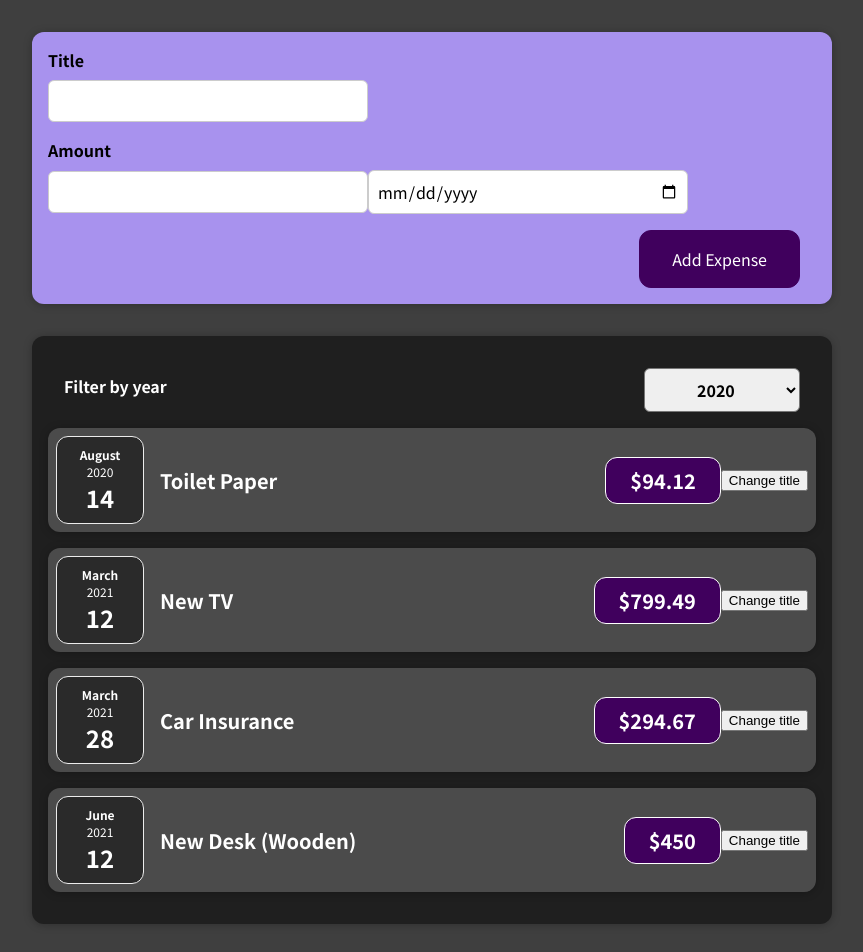
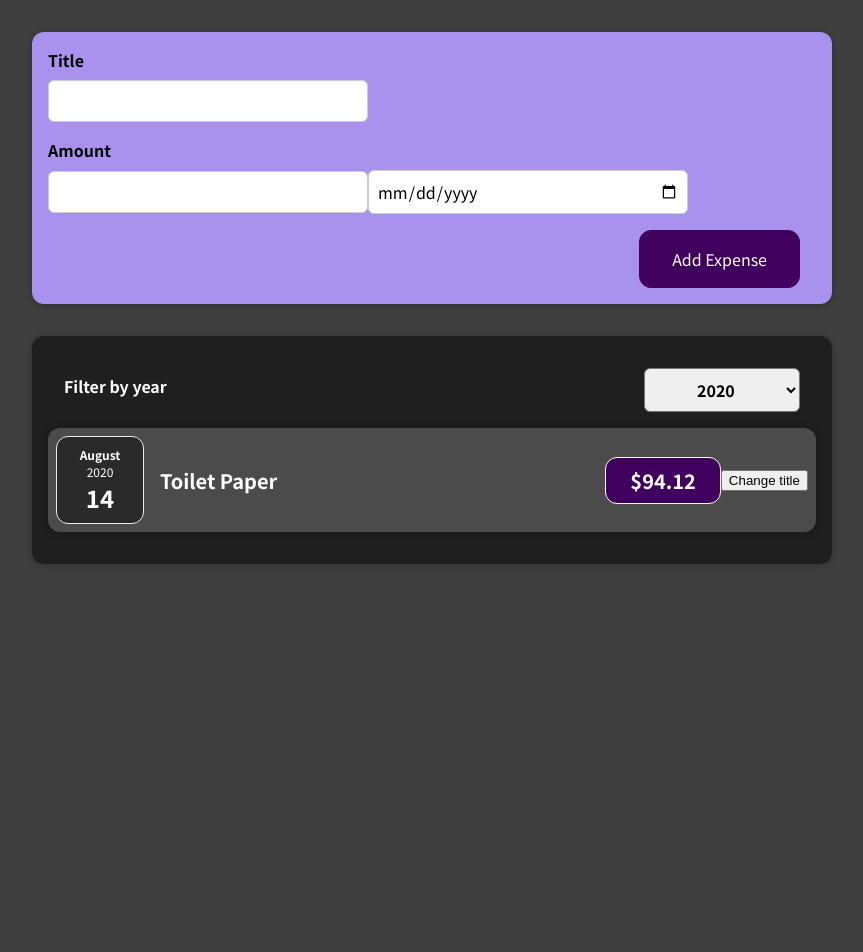
Before and after one commit to romanlesnoy/expenses-tracker-react, a React (Create React App) app in the folder 01-starting-setup/: page / in a window 1280 px wide. Shown: the top 952 px of the page, without its empty margins (208-1071 px from the left). After the commit the page ends 800 px from the top, so only its background shows below. Built offline with nearby package versions, Linux system fonts and the light colour scheme.

Commit message:
add filter functionality

```diff
--- a/01-starting-setup/src/App.js
+++ b/01-starting-setup/src/App.js
@@ -1,10 +1,9 @@
-import React from 'react';
+import React, { useState } from 'react';
 
 import Expenses from './components/Expenses/Expenses';
 import NewExpense from './components/NewExpense/NewExpense';
 
-function App() {
-    const expenses = [
+const initalExpenses = [
     {
         id: 'e1',
         title: 'Toilet Paper',
@@ -31,10 +30,13 @@ function App() {
     },
 ];
 
+function App() {
+    const [expenses, setExpenses] = useState(initalExpenses);
+
     const appExpenseHandler = expense => {
-        console.log("in app js");
-
-        console.log(expense);
+        setExpenses(prevExpenses => {
+            return [expense, ...prevExpenses];
+        });
     };
 
     return (
--- a/01-starting-setup/src/components/Expenses/Expenses.js
+++ b/01-starting-setup/src/components/Expenses/Expenses.js
@@ -8,33 +8,29 @@ import "./Expenses.css";
 function Expenses(props) {
     const [filteredYear, setFilteredYear] = useState("2020");
 
+    const filteredExpenses = props.items.filter((item) =>
+            item.date.getFullYear().toString() === filteredYear
+        );
+
+
     const dropdownMenuChangeHandler = (selectedYear) => {
         setFilteredYear(selectedYear);
     };
 
     return (
         <Card className="expenses">
-            <ExpensesFilter selectedYear={filteredYear} onChangeFilter={dropdownMenuChangeHandler} />
-            <ExpenseItem
-                title={props.items[0].title}
-                amount={props.items[0].amount}
-                date={props.items[0].date}
+            <ExpensesFilter
+                selectedYear={filteredYear}
+                onChangeFilter={dropdownMenuChangeHandler}
             />
-            <ExpenseItem
-                title={props.items[1].title}
-                amount={props.items[1].amount}
-                date={props.items[1].date}
-            />
-            <ExpenseItem
-                title={props.items[2].title}
-                amount={props.items[2].amount}
-                date={props.items[2].date}
-            />
-            <ExpenseItem
-                title={props.items[3].title}
-                amount={props.items[3].amount}
-                date={props.items[3].date}
-            />
+            {filteredExpenses.map((expense) => (
+                <ExpenseItem
+                    key={expense.id}
+                    title={expense.title}
+                    amount={expense.amount}
+                    date={expense.date}
+                />
+            ))}
         </Card>
     );
 }
```
Lines whose indentation alone changed are shown as unchanged.
